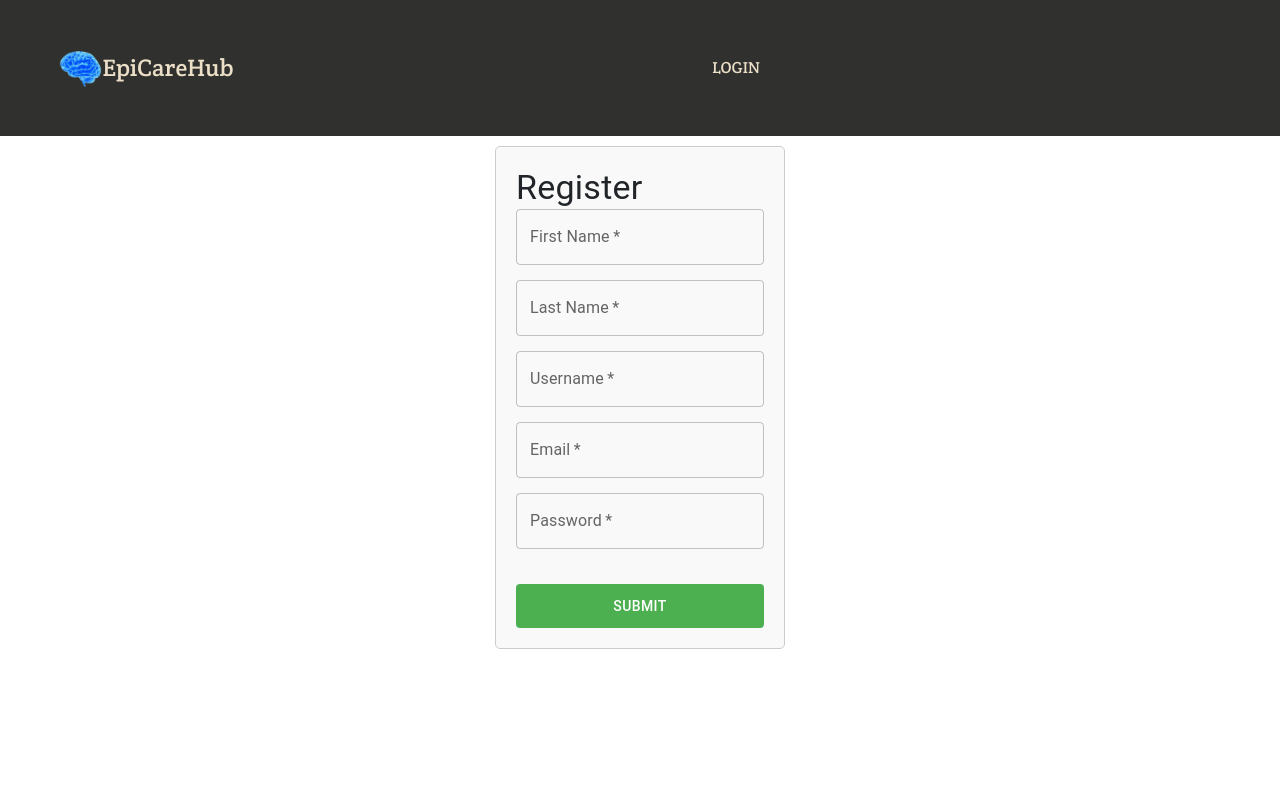
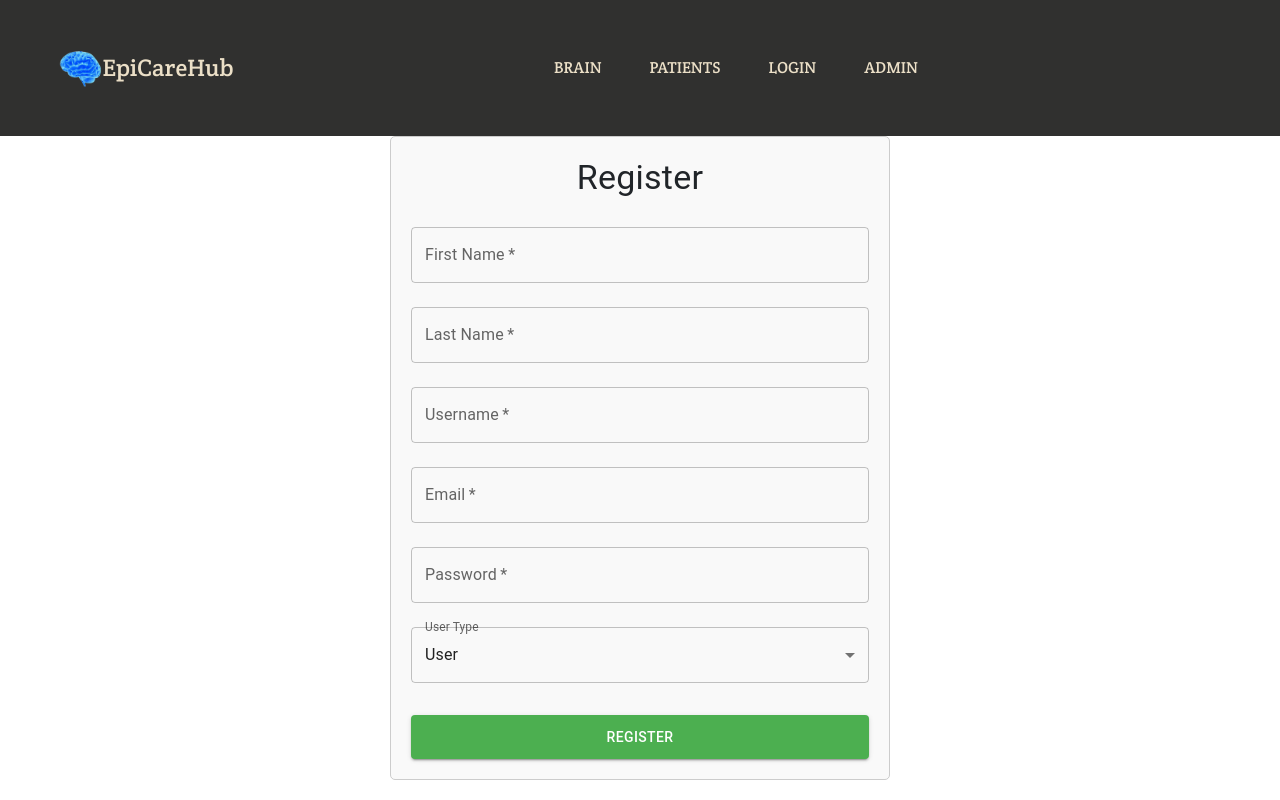
Before and after one commit to Ajinkyabhamre/SSWCS-555-EpiCareHub, a React (Vite) app in the folder Frontend/: page /register in a window 1280 px wide. Built offline with nearby package versions, Linux system fonts and the light colour scheme.

Commit message:
Refactored registration page.

```diff
--- a/Frontend/src/components/EpiCareHubLogin.jsx
+++ b/Frontend/src/components/EpiCareHubLogin.jsx
@@ -1,76 +1,87 @@
-import React, { useState } from "react";
-import md5 from "md5";
-import { useNavigate } from "react-router-dom";
-import validCredentials from "./validCredentials";
+import React, { useState } from 'react';
+import md5 from 'md5';
+import { useNavigate, Link } from 'react-router-dom'; // Import Link here
+import validCredentials from './validCredentials';
 import axios from "axios";
 import { TextField, Button, Typography } from "@mui/material";
 import Snackbar from "@mui/material/Snackbar";
 import IconButton from "@mui/material/IconButton";
 import CloseIcon from "@mui/icons-material/Close";
-//import useAuth from './useAuth';
 
 const Signin = () => {
-  const [username, setUsername] = useState("");
-  const [password, setPassword] = useState("");
-  const [error, setError] = useState("");
+  const [username, setUsername] = useState('');
+  const [password, setPassword] = useState('');
+  const [error, setError] = useState('');
+  const [open, setOpen] = useState(false); // State to control Snackbar visibility
   const navigate = useNavigate();
 
   const handleClose = (event, reason) => {
     if (reason === "clickaway") {
       return;
     }
+    setOpen(false); // Close the Snackbar
   };
 
   const handleSubmit = (event) => {
     event.preventDefault();
-    localStorage.setItem("isLoggedIn", true);
-    navigate("/");
-    // if (
-    //   username === validCredentials.username &&
-    //   md5(password) === validCredentials.password
-    // ) {
-    //   // Login successful
-    //   //login();
-    //   localStorage.setItem("isLoggedIn", true);
-    //   navigate("/");
-    // } else {
-    //   setError("Invalid username or password");
-    // }
+
+    if (username === validCredentials.username && md5(password) === validCredentials.password) {
+      // If login is successful
+      localStorage.setItem('isLoggedIn', 'true');
+      navigate('/home'); // Navigate to home page
+    } else {
+      setError('Invalid username or password');
+      setOpen(true); // Show error in Snackbar
+    }
   };
 
   return (
     <div className="page-container">
-      <Typography variant="h4" align="center">
-        Sign In
-      </Typography>
+      <Typography variant="h4" align='center'>Sign In</Typography>
       <form className="form-container" onSubmit={handleSubmit}>
-        <div>
         <TextField
+          label="Username"
           type="text"
           id="username"
-            label="Username"
           name="username"
           value={username}
           onChange={(e) => setUsername(e.target.value)}
+          onFocus={() => setUsername('')}
           required
+          fullWidth
+          margin="normal"
         />
-        </div>
-        <div>
         <TextField
+          label="Password"
           type="password"
           id="password"
           name="password"
-            label="Password"
           value={password}
           onChange={(e) => setPassword(e.target.value)}
+          onFocus={() => setPassword('')}
           required
+          fullWidth
+          margin="normal"
         />
-        </div>
-        <Button type="submit">Submit</Button>
+        <Button type="submit" variant="contained" color="primary" fullWidth>
+          Submit
+        </Button>
+        <Typography variant="body2" color="textSecondary" align="center" style={{ marginTop: '16px' }}>
+          Not registered ? <Link to="/register" style={{ textDecoration: 'none' }}>Register </Link>
+        </Typography>
       </form>
-      <p className="error" style={{ color: "red" }}>
-        {error}
-      </p>
+      <Snackbar
+        anchorOrigin={{ vertical: "bottom", horizontal: "right" }}
+        open={open}
+        autoHideDuration={3000}
+        onClose={handleClose}
+        message={error}
+        action={
+          <IconButton size="small" aria-label="close" color="inherit" onClick={handleClose}>
+            <CloseIcon fontSize="small" />
+          </IconButton>
+        }
+      />
     </div>
   );
 };
--- a/Frontend/src/components/Navbar.jsx
+++ b/Frontend/src/components/Navbar.jsx
@@ -5,34 +5,20 @@ import brain from "/brain.png";
 import { navigation } from "../constants";
 
 const Navbar = () => {
-  const stringToBool = (str) => {
-    if (typeof str === "string") {
-      str = str.toLowerCase();
-
-      if (str === "true" || str === "1") {
-        return true;
-      } else if (str === "false" || str === "0") {
-        return false;
-      }
-    }
-
-    return false;
-  };
   const { pathname } = useLocation();
-  const [isAuth, setIsAuth] = useState(
-    stringToBool(localStorage.getItem("isLoggedIn"))
-  );
   const navigate = useNavigate();
 
+  // Assume isLoggedIn is stored as a string "true" or "false" in localStorage
+  const [isAuth, setIsAuth] = useState(localStorage.getItem("isLoggedIn") === "true");
+
   useEffect(() => {
-    const authStatus = stringToBool(localStorage.getItem("isLoggedIn"));
-    setIsAuth(authStatus);
+    setIsAuth(localStorage.getItem("isLoggedIn") === "true");
   }, [pathname]);
 
   const handleLogout = () => {
-    navigate("/signin");
     localStorage.removeItem("isLoggedIn");
     setIsAuth(false);
+    navigate("/signin");
   };
 
   return (
@@ -45,41 +31,39 @@ const Navbar = () => {
           <img src={brain} width={48} height={40} alt="EpiCareHub" />
           EpiCareHub
         </Link>
-        <nav
-          className={`flex top-[5rem] left-0 right-0 bottom-0 static mx-auto`}
-        >
+        <nav className="flex top-[5rem] left-0 right-0 bottom-0 static mx-auto">
           <div className="relative z-2 flex items-center justify-center m-auto flex-row">
-            {navigation.map((item) => {
-              if (isAuth === item.isAuth) {
-                return (
+            {navigation.map((item) => (
               <Link
                 key={item.id}
                 to={item.url}
                 className={`block relative font-oswald uppercase text-eh-2 transition-colors hover:text-eh-3 px-6 ${
-                      pathname?.includes(item.name)
-                        ? "z-10 text-eh-3"
-                        : "text-eh-2"
-                    } hover:text-eh-1`}
+                  pathname.includes(item.url) ? "z-10 text-eh-3" : "text-eh-2"
+                }`}
               >
                 {item.title}
               </Link>
-                );
-              }
-              return null;
-            })}
+            ))}
+            {/* Admin link */}
+            <Link
+              to="/admin"
+              className={`block relative font-oswald uppercase text-eh-2 transition-colors hover:text-eh-3 px-6 ${
+                pathname.includes("/admin") ? "z-10 text-eh-3" : "text-eh-2"
+              }`}
+            >
+              Admin
+            </Link>
           </div>
         </nav>
-        <div className="flex gap-2">
         {isAuth && (
-            <Link
-              className={`flex justify-center items-center font-oswald uppercase text-eh-2 transition-colors hover:text-eh-3`}
+          <button
+            className="flex justify-center items-center font-oswald uppercase text-eh-2 transition-colors hover:text-eh-3"
             onClick={handleLogout}
           >
             <LogoutIcon />
             Logout
-            </Link>
+          </button>
         )}
-        </div>
       </div>
     </div>
   );
--- a/Frontend/src/components/RegistrationPage.jsx
+++ b/Frontend/src/components/RegistrationPage.jsx
@@ -1,171 +1,189 @@
-import { useEffect, useState } from "react";
+import React, { useState } from "react";
+import {
+  TextField, Button, Typography, FormControl, InputLabel, Select, MenuItem, Snackbar, IconButton
+} from "@mui/material";
+import CloseIcon from "@mui/icons-material/Close";
 import axios from "axios";
-import { TextField, Button, Typography } from "@mui/material";
-import Snackbar from "@mui/material/Snackbar";
-import IconButton from "@mui/material/IconButton";
-import CloseIcon from "@mui/icons-material/Close";
-//import moment from "moment";
 
 const UserInput = () => {
+  const actualSecretKey = "epicare";
   const [formData, setFormData] = useState({
     firstName: "",
     lastName: "",
     username: "",
     email: "",
     password: "",
+    userType: "user",
+    secretKey: "",
   });
-  const [error, setError] = useState("");
-  const [message, setMessage] = useState("Successfully Added User");
-  const [open, setOpen] = useState(false);
+
+  const [fieldErrors, setFieldErrors] = useState({});
+  const [openSnackbar, setOpenSnackbar] = useState(false);
 
   const handleChange = (e) => {
     const { name, value } = e.target;
-    setFormData({
-      ...formData,
+    setFormData(prev => ({
+      ...prev,
       [name]: value,
-    });
+    }));
   };
 
-  const emailRegex =
-    /^[\w-]+(?:\.[\w-]+)*@(?:[\w-]+\.)+[a-zA-Z]{2,7}$/;
+  const validateForm = () => {
+    let errors = {};
+    let isValid = true;
 
-  const validateForm = async () => {
-    const data = {
-      firstName: formData.firstName?.trim(),
-      lastName: formData.lastName?.trim(),
-      username: formData.username?.trim(),
-      //dob: moment(formData.dob).format("MM/DD/YYYY"),
-      email: formData.email?.trim(),
-      password: formData.password?.trim(),
-    };
-    if (!data.firstName) {
-      setError("First Name is invalid!");
-      return;
-    }
-    if (!data.lastName) {
-      setError("Last Name is invalid!");
-      return;
-    }
-    if (!data.username) {
-      setError("username is invalid!");
-      return;
-    }
-    if (!emailRegex.test(data.email)) {
-      setError("Invalid Email!");
-      return;
-    }
-    if (!data.password) {
-      setError("password is invalid!");
-      return;
-    }
-    setError("");
-    return data;
-  };
+    // Validation logic here
 
-  const handleClose = (event, reason) => {
-    if (reason === "clickaway") {
-      return;
-    }
-
-    setOpen(false);
+    setFieldErrors(errors);
+    return isValid;
   };
 
   const handleSubmit = async (e) => {
     e.preventDefault();
-    const data = await validateForm();
-    if (data)
-      axios.post("http://localhost:3000/users", data).then((res) => {
-        setOpen(true);
+    if (validateForm()) {
+
+      axios.post("http://localhost:3000/users", formData)
+        .then(response => {
+          console.log(response.data);
+          setOpenSnackbar(true);
           setFormData({
             firstName: "",
             lastName: "",
             username: "",
             email: "",
             password: "",
+            userType: "user",
+            secretKey: "",
           });
+        })
+        .catch(error => {
+          console.error("There was an error!", error);
         });
+    }
+  };
+
+  const handleCloseSnackbar = (reason) => {
+    if (reason === 'clickaway') {
+      return;
+    }
+    setOpenSnackbar(false);
   };
 
   return (
-    <div className="page-container">
-      <Typography variant="h4">Register</Typography>
-      <form className="form-container" onSubmit={handleSubmit}>
-        <div>
+    <div className="page-container" style={{ maxWidth: '500px', margin: 'auto' }}>
+      <Typography variant="h4" align="center" gutterBottom>
+        Register
+      </Typography>
+      <form onSubmit={handleSubmit}>
         <TextField
-            id="firstName"
           label="First Name"
-            type="text"
+          variant="outlined"
+          fullWidth
+          margin="normal"
           name="firstName"
           value={formData.firstName}
           onChange={handleChange}
+          error={!!fieldErrors.firstName}
+          helperText={fieldErrors.firstName}
           required
         />
-        </div>
-        <div>
         <TextField
-            id="lastName"
           label="Last Name"
-            type="text"
+          variant="outlined"
+          fullWidth
+          margin="normal"
           name="lastName"
           value={formData.lastName}
           onChange={handleChange}
+          error={!!fieldErrors.lastName}
+          helperText={fieldErrors.lastName}
           required
         />
-        </div>
-        <div>
         <TextField
-            id="username"
           label="Username"
-            type="text"
+          variant="outlined"
+          fullWidth
+          margin="normal"
           name="username"
           value={formData.username}
           onChange={handleChange}
-            // InputLabelProps={{
-            //   shrink: true,
-            // }}
-            // inputProps={{
-            //   max: moment().format("YYYY-MM-DD"),
-            // }}
+          error={!!fieldErrors.username}
+          helperText={fieldErrors.username}
           required
         />
-        </div>
-        <div>
         <TextField
-            id="email"
           label="Email"
-            type="email"
+          variant="outlined"
+          fullWidth
+          margin="normal"
           name="email"
           value={formData.email}
           onChange={handleChange}
+          error={!!fieldErrors.email}
+          helperText={fieldErrors.email}
           required
+          type="email"
         />
-        </div>
-        <div>
         <TextField
-            id="password"
           label="Password"
-            type="password"
+          variant="outlined"
+          fullWidth
+          margin="normal"
           name="password"
           value={formData.password}
           onChange={handleChange}
+          error={!!fieldErrors.password}
+          helperText={fieldErrors.password}
+          required
+          type="password"
+        />
+        <FormControl fullWidth margin="normal">
+          <InputLabel>User Type</InputLabel>
+          <Select
+            name="userType"
+            value={formData.userType}
+            onChange={handleChange}
+            required
+          >
+            <MenuItem value="user">User</MenuItem>
+            <MenuItem value="admin">Admin</MenuItem>
+          </Select>
+        </FormControl>
+        {formData.userType === 'admin' && (
+          <TextField
+            label="Secret Key"
+            variant="outlined"
+            fullWidth
+            margin="normal"
+            name="secretKey"
+            value={formData.secretKey}
+            onChange={handleChange}
+            error={!!fieldErrors.secretKey}
+            helperText={fieldErrors.secretKey || "Required for admin registration"}
             required
           />
-        </div>
-        <div className="todo-errors">{error && <span>{error}</span>}</div>
-        <Button type="submit">Submit</Button>
+        )}
+        <Button
+          type="submit"
+          variant="contained"
+          color="primary"
+          fullWidth
+          sx={{ mt: 3 }}
+        >
+          Register
+        </Button>
       </form>
       <Snackbar
-        anchorOrigin={{ vertical: "bottom", horizontal: "right" }}
-        open={open}
-        autoHideDuration={3000}
-        onClose={handleClose}
-        message={message}
+        open={openSnackbar}
+        autoHideDuration={6000}
+        onClose={handleCloseSnackbar}
+        message="Registration Successful!"
         action={
           <IconButton
             size="small"
             aria-label="close"
             color="inherit"
-            onClick={handleClose}
+            onClick={handleCloseSnackbar}
           >
             <CloseIcon fontSize="small" />
           </IconButton>
```
Also changed, not shown: Frontend/src/App.jsx (+6 -10 lines). Lines whose indentation alone changed are shown as unchanged.
